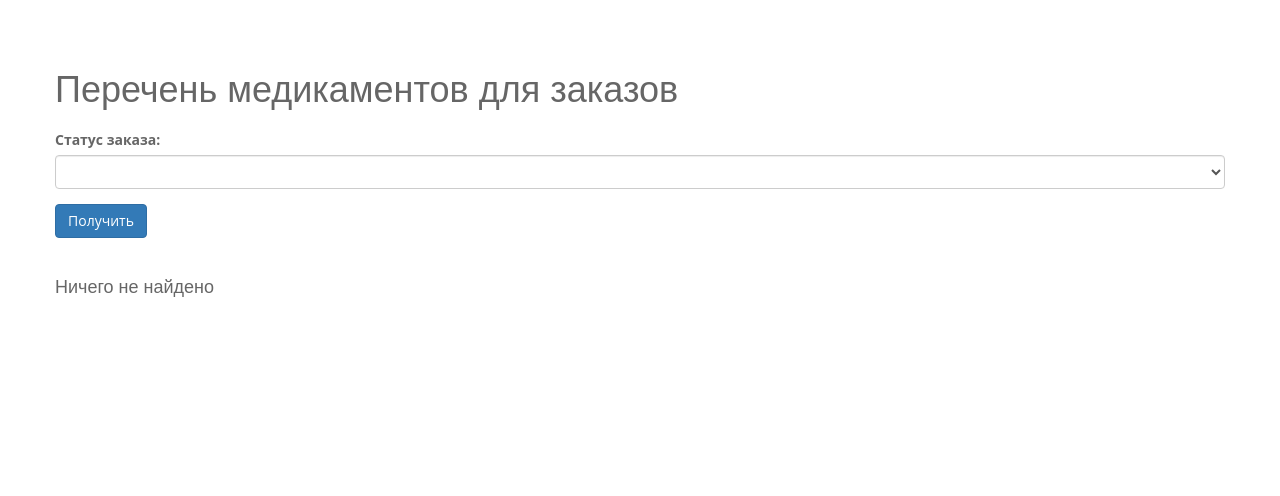
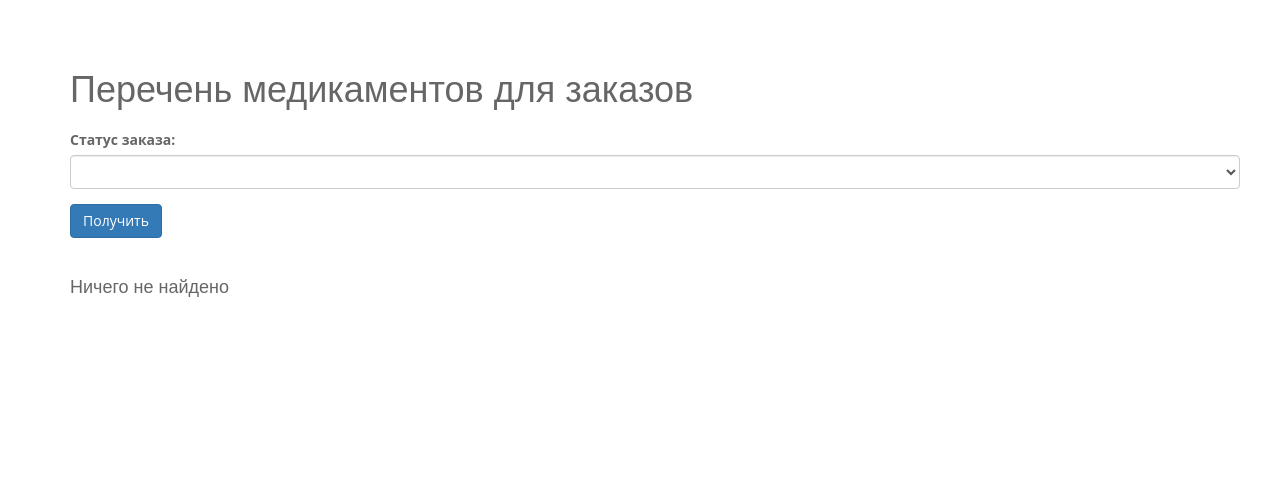
Before and after one commit to Happiest-d/coursework, a Yii app: template views/order/porder.php in a window 1280 px wide. Shown: the top 496 px of the page. Run offline with PHP 8.4 and a stand-in for Yii, Linux system fonts and the light colour scheme; the template is opened without the code that fills it, so the values that code supplies are empty; form fields are guessed from the names that the template uses; some libraries are stand-ins or nearby versions.

Commit message:
Update views for custom layout

```diff
--- a/views/layouts/custom.php
+++ b/views/layouts/custom.php
@@ -88,6 +88,10 @@ AppAsset::register($this);
                         background: white;
                         text-align: left;
                     }
+
+                    .table thead a{
+                        color:white;
+                    }
                 </style>
                 <?= Alert::widget() ?>
                 <?= $content ?>
--- a/views/order/porder.php
+++ b/views/order/porder.php
@@ -13,12 +13,14 @@ use app\models\Status;
 // use app\models\Medicine;
 ?>
 
+<div class="container content">
     <div class="row">
             <div col="12">
                 <h1>Перечень медикаментов для заказов</h1>
             </div>
         </div>
         <div class="row">
+            <div class="filter-form">
                 <?php $form = ActiveForm::begin(); ?>
 
                 <?= $form->field($model, 'find_status')->dropDownList(ArrayHelper::map(Status::find()->asArray()->all(),'id','name'), ['prompt' => 'Все'])->label('Статус заказа:')?>
@@ -26,6 +28,7 @@ use app\models\Status;
                 <?= Html::submitButton('Получить', ['class' => 'btn btn-primary', 'name' => 'filter-button']) ?>
 
                 <?php ActiveForm::end(); ?>
+            </div>
         </div>
         <br>
         <br>
@@ -61,6 +64,7 @@ use app\models\Status;
             </div>
         </div>
     </div>
+</div>
 
 <?//= print_r($query) ?>
 <?//= var_dump(empty($res)) ?>
--- a/views/order/production.php
+++ b/views/order/production.php
@@ -15,6 +15,7 @@ use app\models\Doctor;
 $this->title = 'Перечень заказов (запрос 8)';
 $this->params['breadcrumbs'][] = $this->title;
 ?>
+<div class="container content">
     <div class="order-index">
 
         <h1><?= Html::encode($this->title) ?></h1>
@@ -61,3 +62,4 @@ $this->params['breadcrumbs'][] = $this->title;
 
 
     </div>
+</div>
--- a/views/order/status.php
+++ b/views/order/status.php
@@ -13,6 +13,7 @@ use app\models\Status;
 $this->title = 'Статус заказа (запрос 1)';
 $this->params['breadcrumbs'][] = $this->title;
 ?>
+<div class="container content">
     <div class="order-index">
 
         <h1><?= Html::encode($this->title) ?></h1>
@@ -89,3 +90,4 @@ $this->params['breadcrumbs'][] = $this->title;
 
 
     </div>
+</div>
--- a/views/order/waiting.php
+++ b/views/order/waiting.php
@@ -13,12 +13,14 @@ use app\models\Category;
 // use app\models\Medicine;
 ?>
 
+<div class="container content">
     <div class="row">
             <div col="12">
                 <h1>Клиенты, ожидающие заказ</h1>
             </div>
         </div>
         <div class="row">
+            <div class="filter-form">
                 <?php $form = ActiveForm::begin(); ?>
 
                 <?= $form->field($model, 'find_category')->dropDownList(ArrayHelper::map(Category::find()->asArray()->all(),'id','name'), ['prompt' => 'Все'])->label('Категория медикаментов:')?>
@@ -26,6 +28,7 @@ use app\models\Category;
                 <?= Html::submitButton('Получить', ['class' => 'btn btn-primary', 'name' => 'filter-button']) ?>
 
                 <?php ActiveForm::end(); ?>
+            </div>
         </div>
         <br>
         <br>
@@ -63,7 +66,7 @@ use app\models\Category;
             </div>
         </div>
     </div>
-
+</div>
 
 <?//= print_r($query) ?>
 <?//= var_dump(empty($res)) ?>
```
Lines whose indentation alone changed are shown as unchanged.
